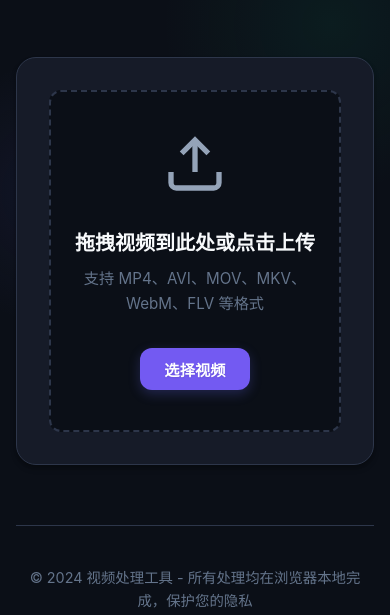
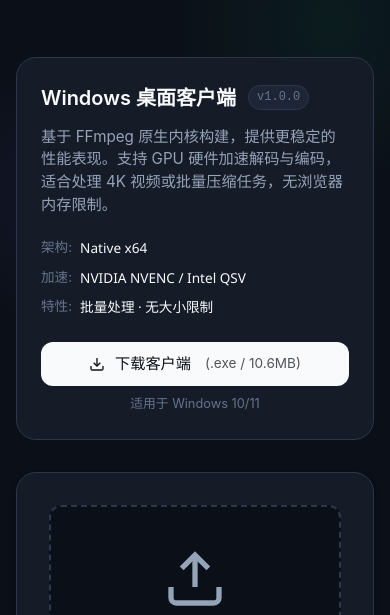
Before and after one commit to kobo07/imagetool, a plain HTML site: page video.html in a window 390 px wide. Shown: the part 229-844 px from the top of the page. Drawn offline with Linux system fonts and the light colour scheme.

Commit message:
Add Windows desktop client download section with professional styling and technical specifications
- Add client-download-section with professional card-based layout
- Implement comprehensive styling for client card with hover effects and responsive design
- Add client info section with version tag, description, and technical specifications
- Include download button with file size metadata and system requirements
- Add GPU acceleration specs (NVIDIA NVENC / Intel QSV) and native x64 architecture info

```diff
--- a/styles.css
+++ b/styles.css
@@ -1135,8 +1135,147 @@ body {
     gap: 8px;
 }
 
-.btn-small {
-    padding: 6px 12px;
+
+/* Client Download Section - Professional Style */
+.client-download-section {
+    margin-bottom: 32px;
+}
+
+.client-card {
+    background: var(--surface);
+    border: 1px solid var(--border);
+    border-radius: var(--radius-lg);
+    padding: 24px 32px;
+    display: flex;
+    justify-content: space-between;
+    align-items: center;
+    gap: 40px;
+    transition: border-color 0.2s ease;
+}
+
+.client-card:hover {
+    border-color: var(--border-light);
+}
+
+.client-info {
+    flex: 1;
+}
+
+.client-header {
+    display: flex;
+    align-items: center;
+    gap: 12px;
+    margin-bottom: 12px;
+}
+
+.client-title {
+    font-size: 1.25rem;
+    font-weight: 600;
+    color: var(--text-primary);
+    margin: 0;
+}
+
+.version-tag {
+    font-size: 0.75rem;
+    padding: 2px 8px;
+    background: var(--surface-light);
+    border: 1px solid var(--border);
+    border-radius: var(--radius-full);
+    color: var(--text-tertiary);
+    font-family: monospace;
+}
+
+.client-description {
+    color: var(--text-secondary);
+    font-size: 0.95rem;
+    line-height: 1.5;
+    margin-bottom: 20px;
+    max-width: 600px;
+}
+
+.tech-specs {
+    display: flex;
+    gap: 24px;
     font-size: 0.85rem;
-    min-width: auto !important;
 }
+
+.spec-item {
+    display: flex;
+    gap: 8px;
+    color: var(--text-secondary);
+}
+
+.spec-label {
+    color: var(--text-tertiary);
+}
+
+.spec-value {
+    color: var(--text-primary);
+    font-weight: 500;
+    font-family: 'Segoe UI', system-ui, sans-serif;
+}
+
+.client-action {
+    display: flex;
+    flex-direction: column;
+    align-items: flex-end;
+    gap: 8px;
+    min-width: 200px;
+}
+
+.btn-download-client {
+    display: inline-flex;
+    align-items: center;
+    gap: 10px;
+    background: var(--text-primary);
+    color: var(--background);
+    padding: 10px 20px;
+    border-radius: var(--radius-md);
+    font-weight: 500;
+    font-size: 0.95rem;
+    text-decoration: none;
+    transition: opacity 0.2s ease;
+}
+
+.btn-download-client:hover {
+    opacity: 0.9;
+}
+
+.download-meta {
+    opacity: 0.7;
+    font-size: 0.85rem;
+    font-weight: 400;
+    margin-left: 4px;
+}
+
+.system-req {
+    font-size: 0.8rem;
+    color: var(--text-tertiary);
+}
+
+@media (max-width: 768px) {
+    .client-card {
+        flex-direction: column;
+        align-items: flex-start;
+        padding: 24px;
+        gap: 24px;
+    }
+
+    .client-action {
+        width: 100%;
+        align-items: stretch;
+    }
+
+    .btn-download-client {
+        justify-content: center;
+    }
+
+    .system-req {
+        text-align: center;
+    }
+
+    .tech-specs {
+        flex-direction: column;
+        gap: 8px;
+    }
+}
--- a/video.html
+++ b/video.html
@@ -102,6 +102,47 @@
                             </svg>
                             重试加载
                         </button>
+                    </div>
+                </div>
+            </section>
+
+            <!-- EXE Download Section -->
+            <section class="client-download-section">
+                <div class="client-card">
+                    <div class="client-info">
+                        <div class="client-header">
+                            <h2 class="client-title">Windows 桌面客户端</h2>
+                            <span class="version-tag">v1.0.0</span>
+                        </div>
+                        <p class="client-description">
+                            基于 FFmpeg 原生内核构建，提供更稳定的性能表现。支持 GPU 硬件加速解码与编码，适合处理 4K 视频或批量压缩任务，无浏览器内存限制。
+                        </p>
+                        <div class="tech-specs">
+                            <div class="spec-item">
+                                <span class="spec-label">架构:</span>
+                                <span class="spec-value">Native x64</span>
+                            </div>
+                            <div class="spec-item">
+                                <span class="spec-label">加速:</span>
+                                <span class="spec-value">NVIDIA NVENC / Intel QSV</span>
+                            </div>
+                            <div class="spec-item">
+                                <span class="spec-label">特性:</span>
+                                <span class="spec-value">批量处理 · 无大小限制</span>
+                            </div>
+                        </div>
+                    </div>
+                    <div class="client-action">
+                        <a href="./视频压制.exe" download class="btn-download-client">
+                            <svg width="16" height="16" viewBox="0 0 24 24" fill="none" stroke="currentColor" stroke-width="2">
+                                <path d="M21 15v4a2 2 0 0 1-2 2H5a2 2 0 0 1-2-2v-4"></path>
+                                <polyline points="7 10 12 15 17 10"></polyline>
+                                <line x1="12" y1="15" x2="12" y2="3"></line>
+                            </svg>
+                            下载客户端
+                            <span class="download-meta">(.exe / 10.6MB)</span>
+                        </a>
+                        <div class="system-req">适用于 Windows 10/11</div>
                     </div>
                 </div>
             </section>
```
Also changed, not shown: 1 other file.
